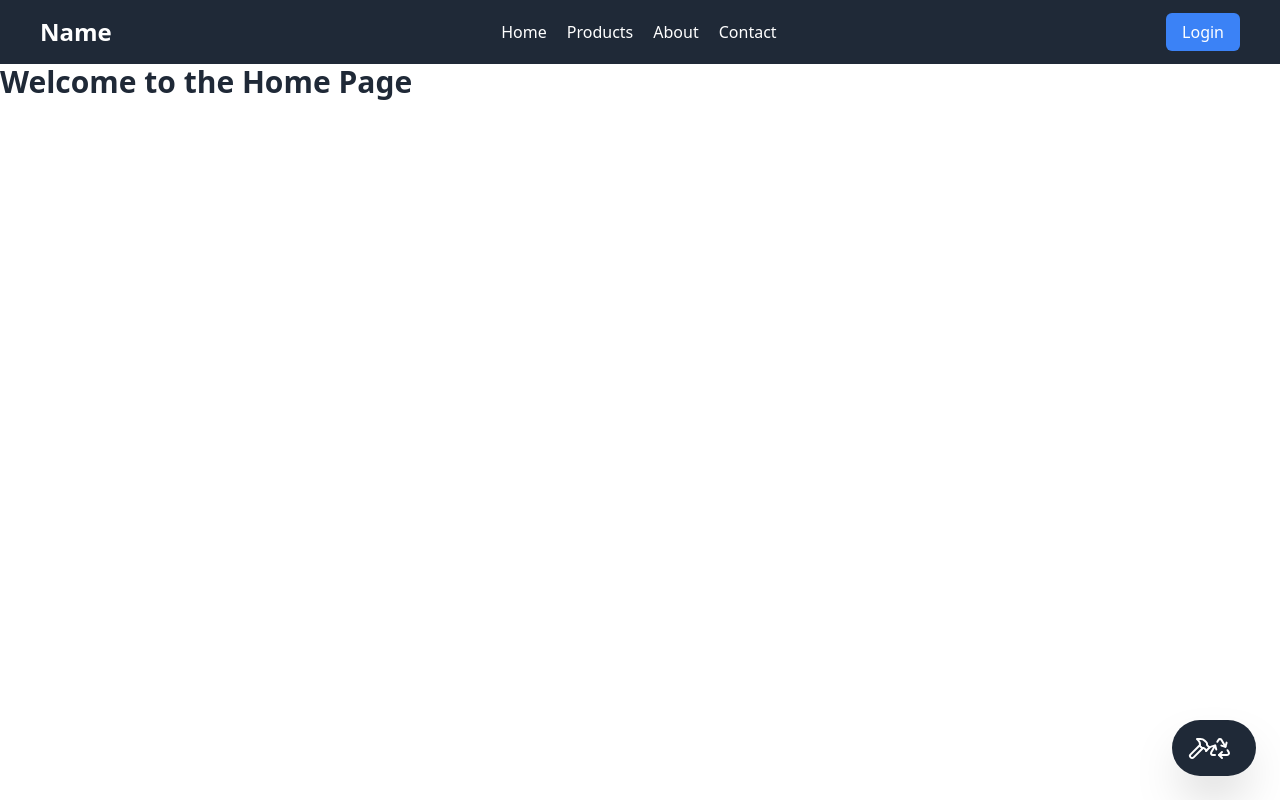
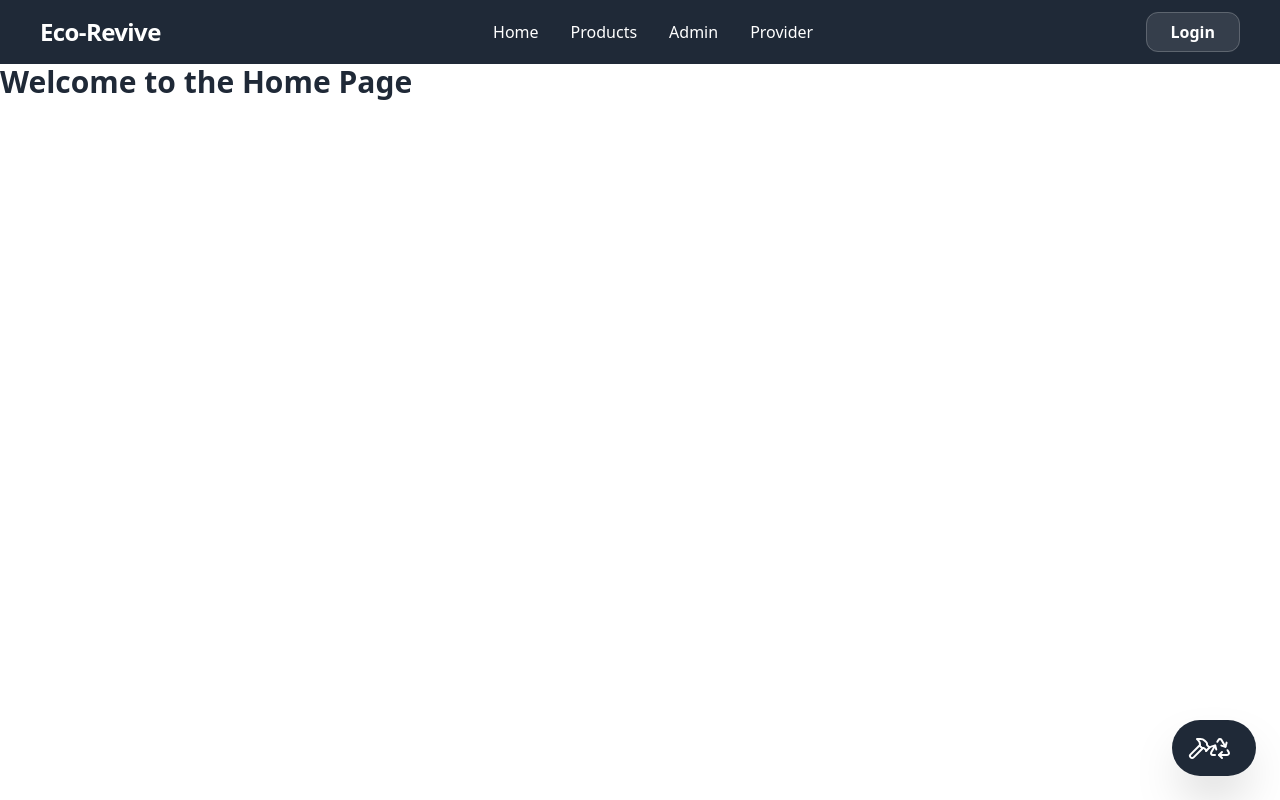
Before and after one commit to ShafnyHadhy/AF-frontend-react, a React (Vite) app: page / in a window 1280 px wide. Built offline with nearby package versions, Linux system fonts and the light colour scheme.

Commit message:
feat: enhance header with navigation and styling

```diff
--- a/src/components/header.jsx
+++ b/src/components/header.jsx
@@ -1,18 +1,18 @@
 export default function Header() {
     return (
-        <div className="w-full h-16 bg-primary text-white flex flex-row items-center justify-between px-10">
+        <div className="w-full h-16 bg-primary text-white flex flex-row items-center justify-between px-10 border-b border-primary/20 backdrop-blur-md sticky top-0 z-50">
 
-            <h1 className="text-2xl font-bold">Name</h1>
+            <h1 className="text-2xl font-bold tracking-tight">Eco-Revive</h1>
 
-            <div className="flex flex-row gap-5">
-                <a href="/" className="text-white hover:text-accent">Home</a>
-                <a href="/products" className="text-white hover:text-accent">Products</a>
-                <a href="/about" className="text-white hover:text-accent">About</a>
-                <a href="/contact" className="text-white hover:text-accent">Contact</a>
+            <div className="flex flex-row gap-8 font-medium">
+                <a href="/" className="text-white hover:text-secondary transition-colors">Home</a>
+                <a href="/products" className="text-white hover:text-secondary transition-colors">Products</a>
+                <a href="/admin" className="text-white hover:text-secondary transition-colors">Admin</a>
+                <a href="/provider" className="text-white hover:text-secondary transition-colors">Provider</a>
             </div>
 
             <div>
-                <a href="/login" className="text-white hover:text-primary px-4 py-2 rounded-md bg-secondary hover:bg-accent transition-colors duration-200">Login</a>
+                <a href="/login" className="text-white hover:bg-white hover:text-primary px-6 py-2 rounded-xl bg-white/10 border border-white/20 transition-all font-bold">Login</a>
             </div>
         </div>
     )
```
